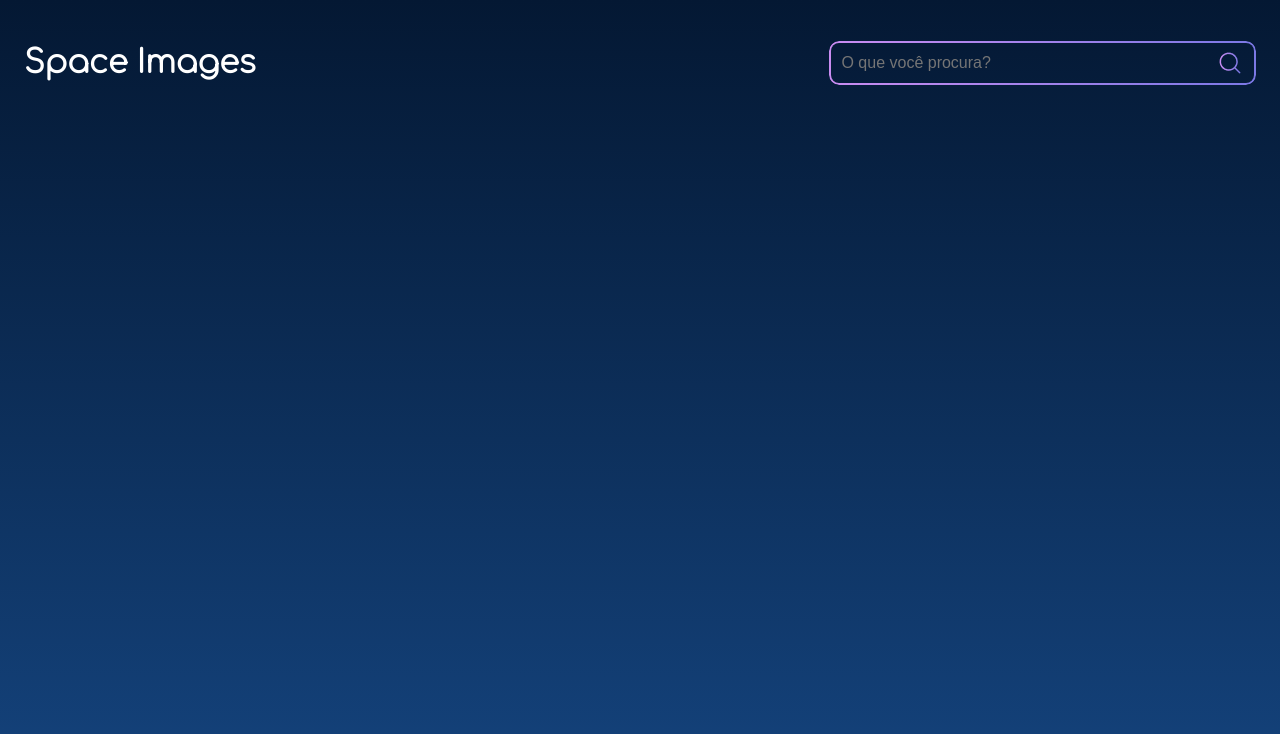
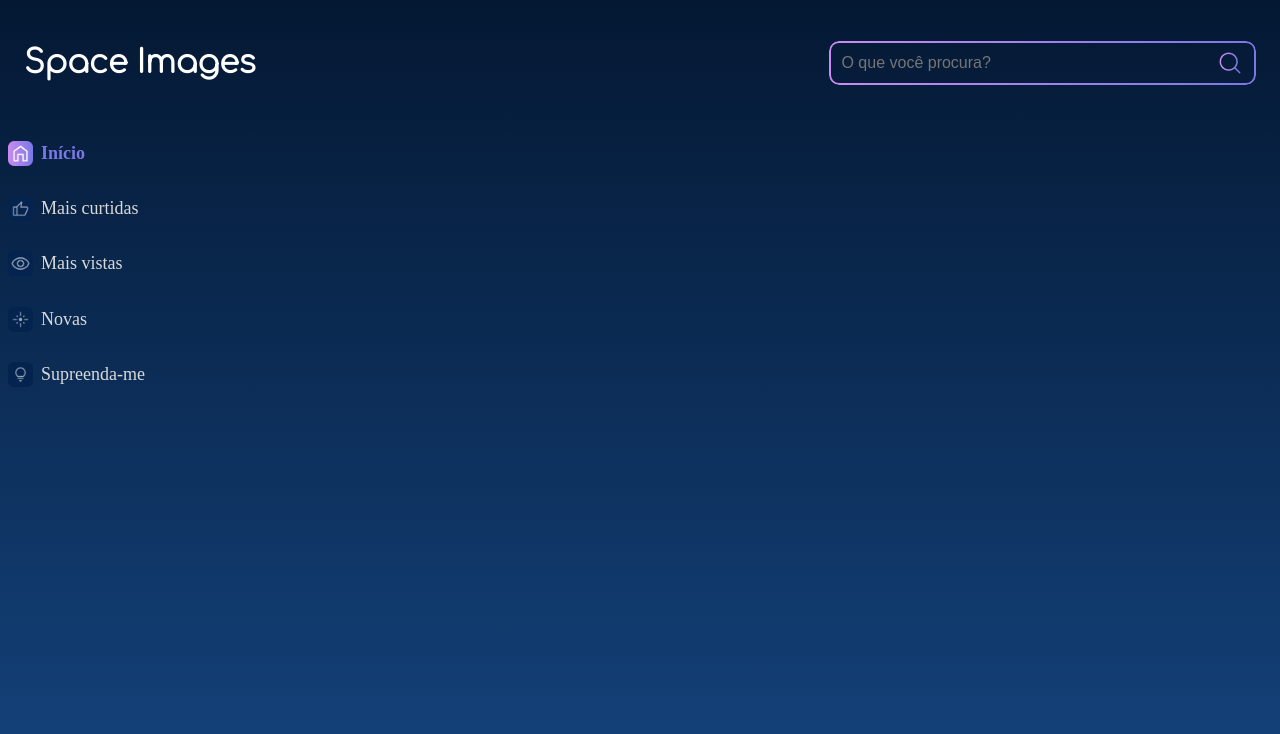
Before and after one commit to wevertonsantos/space-images, a React (Create React App) app: page / in a window 1280 px wide. Shown: the top 734 px of the page. Built offline with nearby package versions, Linux system fonts and the light colour scheme.

Commit message:
menu navegator

```diff
--- /dev/null
+++ b/src/components/Menu/Menu.module.scss
@@ -0,0 +1,41 @@
+.menu {
+    width: 18%;
+
+    &__lista {
+      padding-left: 0.5rem;
+      margin: 0;
+      height: 276px;
+      list-style: none;
+      display: flex;
+      flex-direction: column;
+      justify-content: space-around;
+    }
+
+    &__item {
+      display: flex;
+      justify-content: flex-start;
+      align-items: center;
+
+      &:first-child {
+        a {
+          font-weight: 700;
+          color: #7b78e5;
+          font-family: "GandhiSansRegular";
+        }
+      }
+    }
+
+    img {
+      margin-right: 0.5rem;
+      width: 25px;
+      height: 25px;
+      cursor: pointer;
+    }
+
+    a {
+      text-decoration: none;
+      font-size: 1.125rem;
+      color: #d9d9d9;
+      font-family: "GandhiSansRegular"
+    }
+  }
--- /dev/null
+++ b/src/components/Menu/index.jsx
@@ -0,0 +1,43 @@
+import React from 'react'
+import home from '../../assets/icones/home-ativo.png'
+import maisCurtidas from '../../assets/icones/mais-curtidas-inativo.png'
+import maisVistas from '../../assets/icones/mais-vistas-inativo.png'
+import novas from '../../assets/icones/novas-inativo.png'
+import supreendaMe from '../../assets/icones/surpreenda-me-inativo.png'
+import styles from './Menu.module.scss'
+
+export default function Menu() {
+  return (
+    <nav className={styles.menu}>
+        <ul className={styles.menu__lista}>
+
+            <li className={styles.menu__item}>
+                <img src={home} alt=""/>
+                <a href='/'>Início</a>
+            </li>
+
+            <li className={styles.menu__item}>
+                <img src={maisCurtidas} alt=""/>
+                <a href="/">Mais curtidas</a>
+            </li>
+
+            <li className={styles.menu__item}>
+                <img src={maisVistas} alt=""/>
+                <a href="/">Mais vistas</a>
+            </li>
+
+            <li className={styles.menu__item}>
+                <img src={novas} alt=""/>
+                <a href="/">Novas</a>
+            </li>
+
+            <li className={styles.menu__item}>
+                <img src={supreendaMe} alt=""/>
+                <a href="/">Supreenda-me</a>
+            </li>
+
+        </ul>
+    </nav>
+
+  )
+}
--- a/src/pages/Home/index.jsx
+++ b/src/pages/Home/index.jsx
@@ -1,7 +1,11 @@
 import Header from "../../components/Header";
+import Menu from "../../components/Menu";
 
 export default function Home(){
     return(
-        <Header/>
+        <>
+            <Header />
+            <Menu />
+        </>
     )
 }
```
